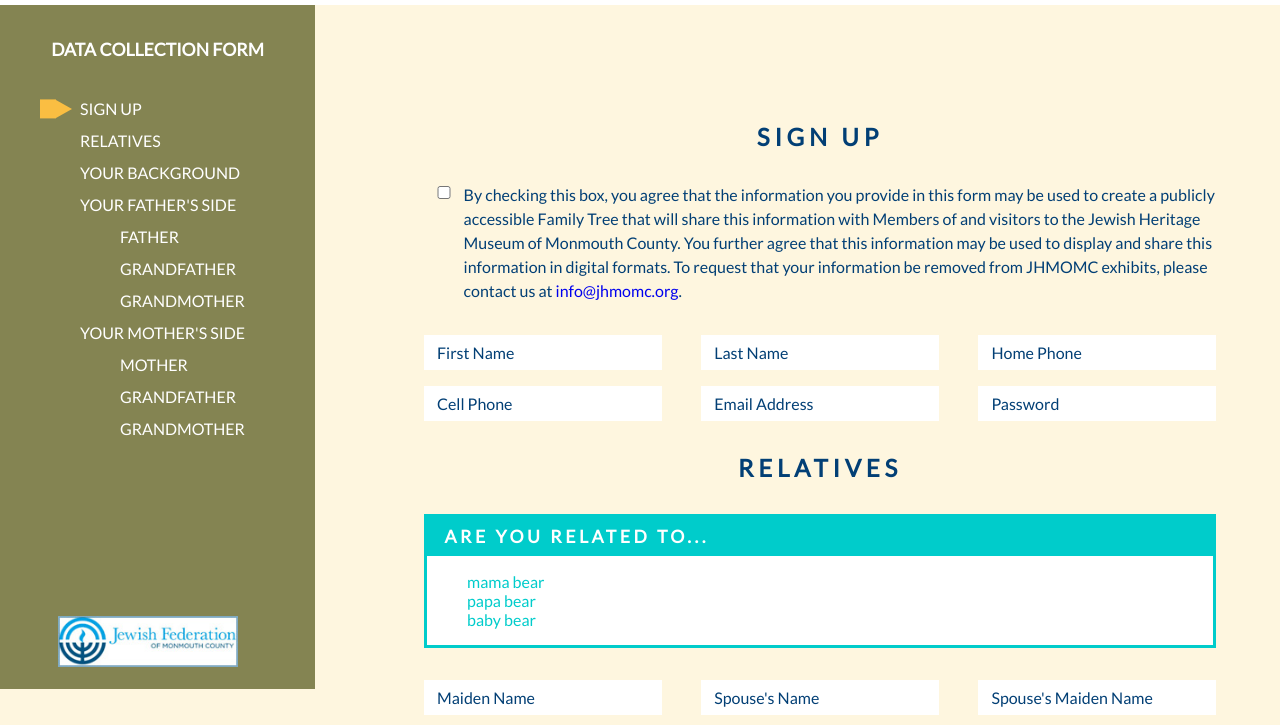
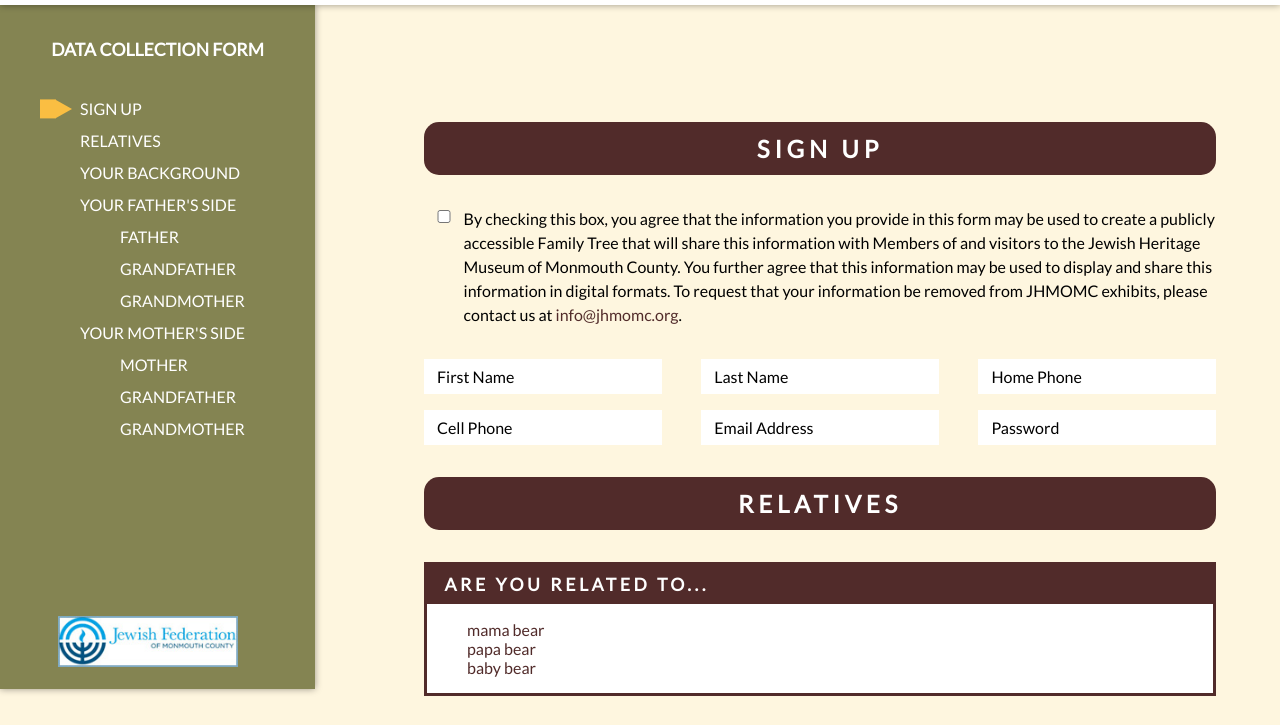
Before and after one commit to atroppe/geneology, a website: page index.html in a window 1280 px wide. Shown: the part 111-836 px from the top of the page. Drawn offline with Linux system fonts and the light colour scheme.

Commit message:
color synch 2

```diff
--- a/css/styles.scss
+++ b/css/styles.scss
@@ -26,12 +26,25 @@
 //     vertical-align: top;
 // }
 /**--------- GRIDS ------------**/
+
+$pastel-orange: #FABE42;
+$robinegg-blue: #00CCCB;
+$robin-hover: darken($robinegg-blue, 15%);
+$corn-silk: #FEF6DF;
 $navy: #023F75;
-$grey: #848452;
-$turquoise: #FEF6DF;
-$blue: #00CCCB;
+$heath: #512B2A;
+// $heath-hover: #D07977;
+$heath-hover: darken($heath, 15%);
+$clay-creek: #848452;
+$lynch: #688091;
+$turtle-green: #37371D;
+//----------------------------------
+$navy: black;
+$grey: $clay-creek;
+$turquoise: $corn-silk;
+$blue: $heath;
 // $green: #3EC303;
-$green: #FABE42;
+$green: $pastel-orange;
 $green-hover: darken($green, 15%);
 $orange: #EE8D09;
 $header-height: 132px;
@@ -79,6 +92,12 @@ a {
     text-decoration: none;
     display: inline-block;
 }
+a:link, a:visited {
+    color: $heath;
+}
+a:hover, a:focus, a:active {
+    color: $heath-hover;
+}
 label {
     // margin: 0.5em;
     color: $blue;
@@ -89,6 +108,7 @@ input, textarea, select, a, button {
     outline: none;
 }
 header {
+    z-index: 2;
     position: fixed;
     top: 0;
     left: 0;
@@ -97,6 +117,7 @@ header {
     padding: 0.5rem 1rem;
     color: $grey;
     text-align: center;
+    box-shadow: 0px 0px 7px rgba(0, 0, 0, 0.4);
     .logo {
         width: 300px;
         height: 100px;
@@ -114,9 +135,9 @@ header {
         }
         .signup {
             a {
-                background-color: $blue;
+                background-color: $heath;
                 &:hover, &:active, &:focus {
-                    background-color: darken($blue, 15%);
+                    background-color: $heath-hover;
                 }
             }
         }
@@ -134,6 +155,7 @@ header {
 //     width: 15%;
 // }
 .sidebar {
+    box-shadow: 0px 0px 7px rgba(0, 0, 0, 0.4);
     width: 315px;
     overflow: auto;
     background-color: $grey;
@@ -143,7 +165,7 @@ header {
     bottom: 0;
     top: 7.25em;
     // transform: translateY(-50%);
-    z-index: 2;
+    // z-index: 2;
     // margin: 2em;
     // margin-top: 155px;
     padding: 1em;
@@ -253,7 +275,14 @@ h1.form-title {
 .form-heading {
     text-align: center;
     h1 {
-        color: $navy;
+        // color: $navy;
+        // letter-spacing: 0.2em;
+        background-color: $heath;
+        border-radius: 15px;
+        color: white;
+        margin: 0;
+        padding: 0.5em 1em;
+        font-weight: 700;
         letter-spacing: 0.2em;
     }
 }
@@ -268,13 +297,8 @@ form {
     .subHeading {
         width: 100%;
         h2 {
-            // text-align: center;
-            background-color: $blue;
-            border-radius: 15px;
-            color: white;
-            margin: 0;
-            padding: 0.5em 1em;
-            font-weight: 700;
+            text-align: center;
+            color: $navy;
             letter-spacing: 0.2em;
         }
     }
```
Also changed, not shown: css/styles.css, 1 other file.
